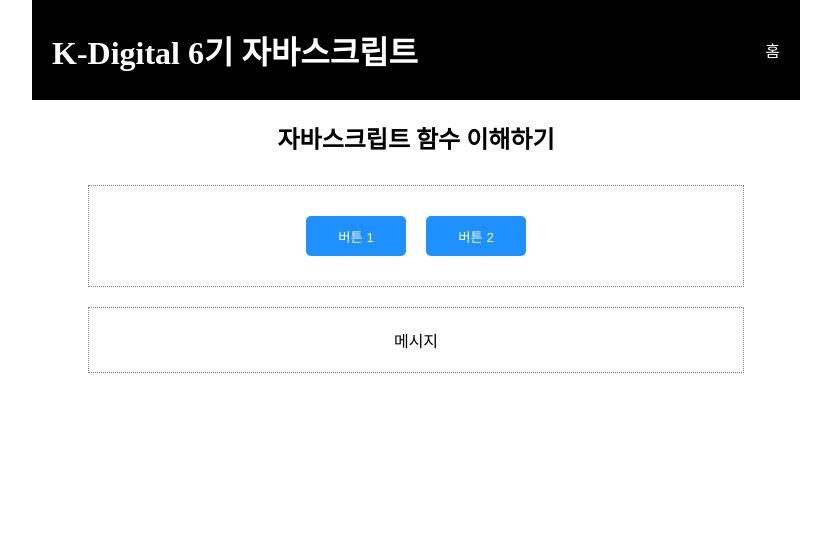
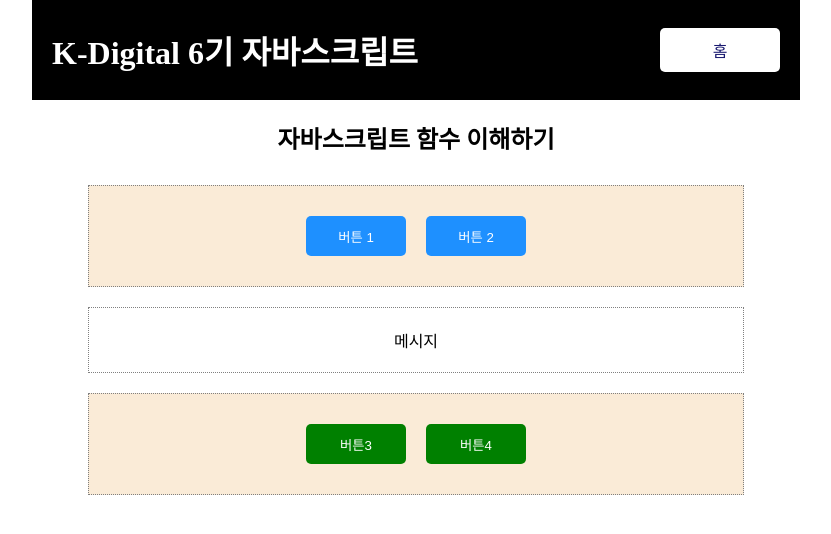
Before and after one commit to kyung89/k6_fe, a plain HTML site: page 03/03.html in a window 1280 px wide. Shown: the whole page, without its empty margins (224-1055 px from the left). Drawn offline with Linux system fonts and the light colour scheme.

Commit message:
0223 03.html 버튼 실습 코드

```diff
--- a/03/03.css
+++ b/03/03.css
@@ -9,7 +9,7 @@ button {
     border-radius: 5px;
 }
 
-button:hover {
+button:hover, #btArea2 > button:hover {
     background-color: brown;
     color: white;
     cursor: pointer;
@@ -19,3 +19,11 @@ h2 {
     font-size: medium;
     color: blue;
 }
+
+.btGroup {
+    background-color: antiquewhite;
+}
+
+#btArea2 > button {
+    background-color: green;
+}
--- a/03/03.html
+++ b/03/03.html
@@ -19,18 +19,21 @@
         <header>
             <h1>K-Digital 6기 자바스크립트</h1>
             <div>
-                홈
+                <a href="../index.html">홈</a>
             </div>
         </header>
         <section>
             <h1>자바스크립트 함수 이해하기</h1>
-            <div id="btArea">
+            <div id="btArea" class="btGroup"> <!--0223 class="btGroup" 추가-->
                 <button onclick="handleClick(1)">버튼 1</button>
                 <button onclick="handleClick(2)">버튼 2</button>
                 <!-- 0223 자바스크립트로 DOM 에 요소 추가 예정-->
             </div>
             <div id="msgArea">
                 메시지
+            </div>
+            <div id="btArea2" class="btGroup"> <!--0223 div 생성, 03.css 에서 btGroup 스타일 적용-->
+
             </div>
         </section>
         <!--자바스크립트 위치2
--- a/03/03.js
+++ b/03/03.js
@@ -1,3 +1,31 @@
+// DOM TREE 가 완성된 후 실행
+document.addEventListener("DOMContentLoaded", () => {
+    console.log("DOMContentLoaded ok"); // 웹 콘솔에 출력
+
+    // 버튼 생성
+    const bt3 = document.createElement("button");
+    const bt3Txt = document.createTextNode("버튼3");
+    bt3.appendChild(bt3Txt);
+    bt3.setAttribute("id", "bt3"); // id 속성 달기
+
+    const bt4 = document.createElement("button");
+    const bt4Txt = document.createTextNode("버튼4");
+    bt4.appendChild(bt4Txt);
+    bt4.setAttribute("id", "bt4");
+
+    // 버튼 추가하기
+    document.querySelector("#btArea2").append(bt3);
+    document.querySelector("#btArea2").append(bt4);
+
+    // 버튼 이벤트 달기
+    bt3.addEventListener("click", ()=>{
+        handleClick(3);
+    });
+    bt4.addEventListener("click", ()=>{
+        handleClick(4);
+    });
+});
+
 /*
  * 함수 작성 2: 화살표 함수
  */
@@ -7,8 +35,10 @@
 const handleClick = (n) => {
 
     let msg;
-    if (n == 1) msg = "<h2>안녕 하세요</h2>";
-    else msg = "<h2>안녕히 가세요</h2>";
+    if (n == 1) msg = "<h2>안녕하세요</h2>";
+    else if (n == 2) msg = "<h2>안녕히 가세요</h2>";
+    else if (n == 3) msg = `<h2>버튼 ${n}</h2>`;
+    else if (n == 4) msg = `<h2>버튼 ${n}</h2>`;
     document.querySelector("#msgArea").innerHTML = msg;
     // callback 함수를 쓸 때 사용할 예정
 }
--- a/index.css
+++ b/index.css
@@ -84,3 +84,15 @@ section > div {
     margin: 10px;
     padding: 20px;
 }
+
+header > div > a {
+    text-decoration: none;
+    display: inline-flex; /* inline 만한 box 스타일 적용: 박스가 되어야 padding, width 등을 줄 수 있다 */
+    padding: 10px;
+    color: midnightblue;
+    background-color: white;
+    border-radius: 5px;
+    width: 100px;
+    justify-content: center;
+    align-items: center;
+}
```
